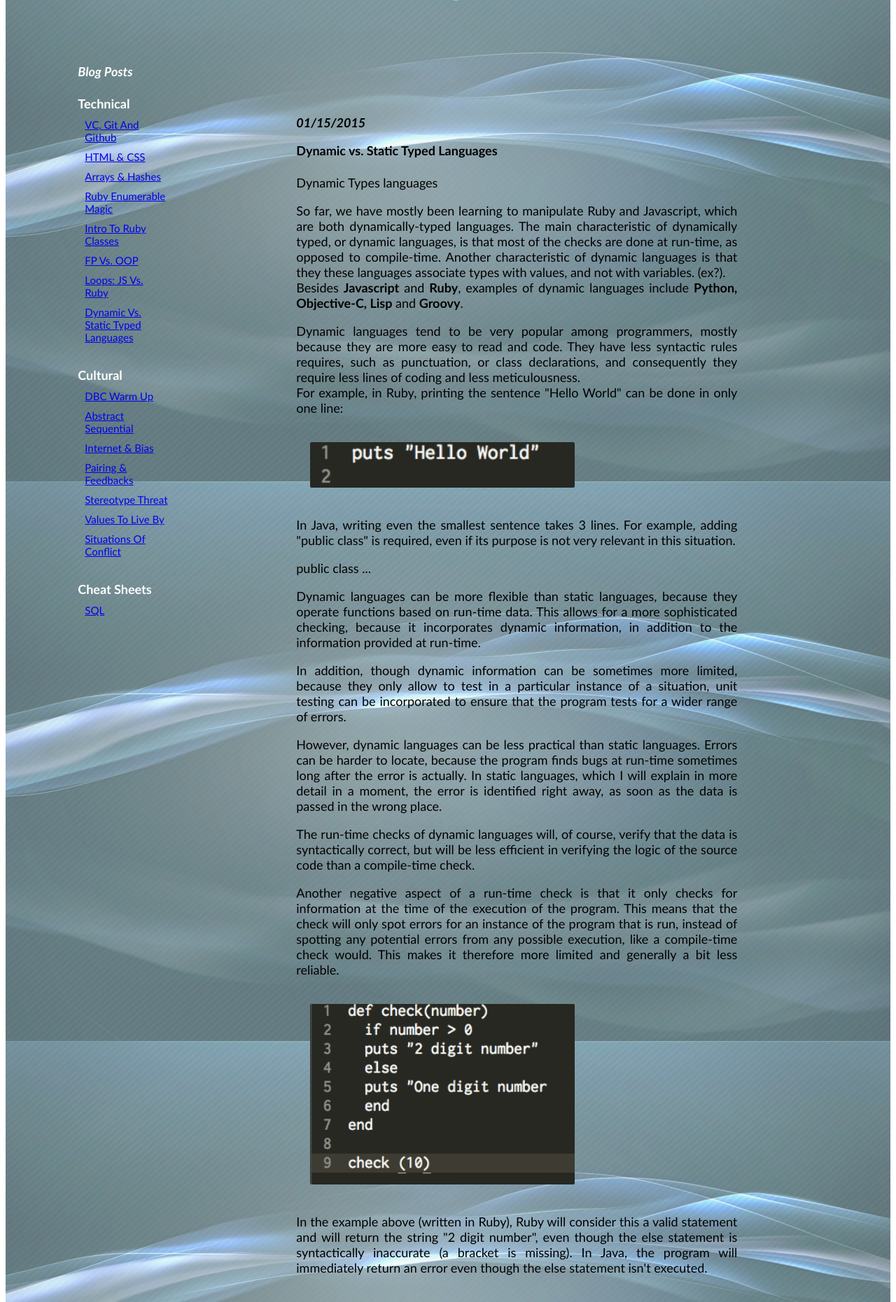
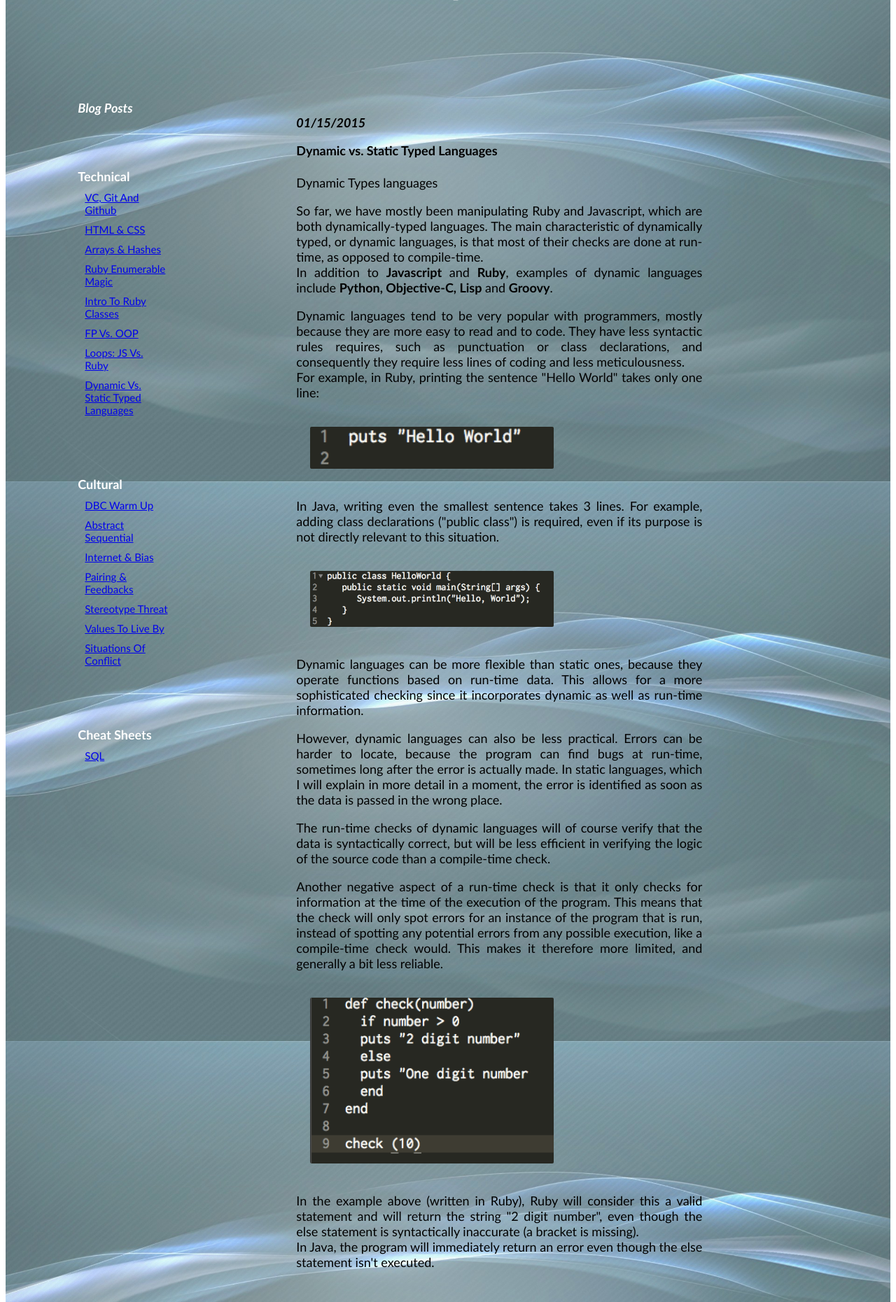
Before and after one commit to samguergen/personal-website, a PHP site: page /blog/t8-tech.html in a window 1280 px wide. Shown: the part 132-1993 px from the top of the page at 70% size. Run offline with PHP 8.4, Linux system fonts and the light colour scheme.

Commit message:
proofread tech blogs

```diff
--- a/blog/c8-conflict.html
+++ b/blog/c8-conflict.html
@@ -63,7 +63,7 @@ ______________________________________________________
 <h4><center> </center></h4>
  <h4><em>02/14/2015</em>
   <p> A Situation of Conflict</p></h4>
-<p>There is always a time in your life, where you find yourself in a conflicting situation. One of the most significant conflicts in my life was my decision to move to the USA for college against my parents' will. They were very hesitant because of the financial investment of a private liberal arts college (even on scholarship), and also about the dangers of my being alone in such a "wild" country.</p>
+<p>There is always a time in your life where you find yourself in a conflicting situation. One of the most significant conflicts in my life was my decision to move to the USA for college against my parents' will. They were very hesitant because of the financial investment of a private liberal arts college (even on scholarship), and also about the dangers of my being alone in such a "wild" country.</p>
 
 <p>As I would attempt to convince them of the opportunities I would benefit from, it seems as though all they cared about was my safety. This situation was rather conflicting, because on one hand, I knew where they came from. If I was a parent and my only child wanted to go study in a other continent and eventually stay for a career, I would be wary and make sure that she/he would carefully consider this choice and be well prepared. On the other hand, I could not understand why they would not even give me this chance. I had proven to them that I was a cautious, intelligent, street-smart and responsible person, but I felt like their overprotectiveness towards me was preventing me from any opportunities that would greatly benefit me in the long run, and generally from any new life experiences.</p>
 
--- a/blog/t8-tech.html
+++ b/blog/t8-tech.html
@@ -67,46 +67,43 @@ ______________________________________________________
 
 <p> Dynamic Types languages</p>
 
-<p>So far, we have mostly been learning to manipulate Ruby and Javascript, which are both dynamically-typed languages. The main characteristic of dynamically typed, or dynamic languages, is that most of the checks are done at run-time, as opposed to compile-time. Another characteristic of dynamic languages is that they these languages associate types with values, and not with variables.
-(ex?).
-<br>Besides <b>Javascript</b> and <b>Ruby</b>, examples of dynamic languages include <b>Python, Objective-C, Lisp</b> and <b>Groovy</b>.</p>
+<p>So far, we have mostly been manipulating Ruby and Javascript, which are both dynamically-typed languages. The main characteristic of dynamically typed, or dynamic languages, is that most of their checks are done at run-time, as opposed to compile-time.
+<br>In addition to <b>Javascript</b> and <b>Ruby</b>, examples of dynamic languages include <b>Python, Objective-C, Lisp</b> and <b>Groovy</b>.</p>
 
-<p>Dynamic languages tend to be very popular among programmers, mostly because they are more easy to read and code. They have less syntactic rules requires, such as punctuation, or class declarations, and consequently they require less lines of coding and less meticulousness.
-<br>For example, in Ruby, printing the sentence "Hello World" can be done in only one line: </p>
+<p>Dynamic languages tend to be very popular with programmers, mostly because they are more easy to read and to code. They have less syntactic rules requires, such as punctuation or class declarations, and consequently they require less lines of coding and less meticulousness.
+<br>For example, in Ruby, printing the sentence "Hello World" takes only one line: </p>
 
 <img src="imgs/helloworldruby.png"/>
 
-<p>In Java, writing even the smallest sentence takes 3 lines. For example, adding "public class" is required, even if its purpose is not very relevant in this situation. </p>
+<p>In Java, writing even the smallest sentence takes 3 lines. For example, adding class declarations ("public class") is required, even if its purpose is not directly relevant to this situation. </p>
 
-public class
-...
+<img src="imgs/helloworldjava.png"/>
 
-<p>Dynamic languages can be more flexible than static languages, because they operate functions based on run-time data. This allows for a more sophisticated checking, because it incorporates dynamic information, in addition to the information provided at run-time.<p>
+<p>Dynamic languages can be more flexible than static ones, because they operate functions based on run-time data. This allows for a more sophisticated checking since it incorporates dynamic as well as run-time information.<p>
 
-<p>In addition, though dynamic information can be sometimes more limited, because they only allow to test in a particular instance of a situation, unit testing can be incorporated to ensure that the program tests for a wider range of errors. </p>
+<p>However, dynamic languages can also be less practical. Errors can be harder to locate, because the program can find bugs at run-time, sometimes long after the error is actually made. In static languages, which I will explain in more detail in a moment, the error is identified as soon as the data is passed in the wrong place.</p>
 
-<p>However, dynamic languages can be less practical than static languages. Errors can be harder to locate, because the program finds bugs at run-time sometimes long after the error is actually. In static languages, which I will explain in more detail in a moment, the error is identified right away, as soon as the data is passed in the wrong place.</p>
+<p>The run-time checks of dynamic languages will of course verify that the data is syntactically correct, but will be less efficient in verifying the logic of the source code than a compile-time check.</p>
 
-<p>The run-time checks of dynamic languages will, of course, verify that the data is syntactically correct, but will be less efficient in verifying the logic of the source code than a compile-time check.</p>
-
-<p>Another negative aspect of a run-time check is that it only checks for information at the time of the execution of the program. This means that the check will only spot errors for an instance of the program that is run, instead of spotting any potential errors from any possible execution, like a compile-time check would. This makes it therefore more limited and generally a bit less reliable. </p>
+<p>Another negative aspect of a run-time check is that it only checks for information at the time of the execution of the program. This means that the check will only spot errors for an instance of the program that is run, instead of spotting any potential errors from any possible execution, like a compile-time check would. This makes it therefore more limited, and generally a bit less reliable. </p>
 
 
 <img src="imgs/runcompile.png"/>
 
-<p> In the example above (written in Ruby), Ruby will consider this a valid statement and will return the string "2 digit number", even though the else statement is syntactically inaccurate (a bracket is missing). In Java, the program will immediately return an error even though the else statement isn't executed.</p>
+<p> In the example above (written in Ruby), Ruby will consider this a valid statement and will return the string "2 digit number", even though the else statement is syntactically inaccurate (a bracket is missing).
+<br>In Java, the program will immediately return an error even though the else statement isn't executed.</p>
 
 &nbsp
 
 <p> Static Types languages</p>
 
-<p>Static typed languages are called conservative languages, because they do not test for operations at run-time, but only at compile-time. <br>Examples of such languages incude C, C++, C#, Java and Haskel.
-<br>A primary reason why most coders use static-typed languages, instead of using "easier-to-reader-and-code" dynamic languages, is because static languages will not only check for a condition or argument at the time of execution only, but will check for all possible instance of the program.
+<p>Static typed languages are called conservative languages, because they do not test for operations at run-time, but only at compile-time. <br>Examples of such languages incude C, C++, C#, Java and Haskel.</p>
+<p>A primary reason why most coders use static-typed languages, instead of using "easier-to-reader-and-code" dynamic languages, is because static languages will not only check for a condition or argument at the time of execution, but will check for all possible instance of the program.
 
-<p>As we see in the example above, a compile-time check in Java will return a syntax error for this program, even though the else statement isn't evaluated. This is practical because is guarantees that the program will run no matter what, and provides a 'preventative debugging'. </p>
-<p>With dynamic languages, run-time checks can give a false sense of safety to the coder, because even if the code will run with all of the arguments provided at the time of execution, there could be a situation that the coder forgot to test for, which ends up returning an error when the code eventually goes live.</p>
-
-<p>Consequently, the 'preventative debugging' offered by compile-time checking not only allows many errors to be caught early in the development cycle, but also saves times to the coder by eliminating the need for running every possible instance of the program.</p>
+<p>As we saw in the example above, a compile-time check in Java will return a syntax error for this program, even though the else statement isn't evaluated. This is practical because is guarantees that the program will run no matter what, and provides a 'preventative debugging' of sorts. </p>
+<p>With dynamic languages, run-time checks can give a false sense of security to the programmer, because even if the code will run with all of the arguments provided at the time of execution, there could be a situation that the programmer didn't predict and forgot to test for, which ends up returning an error when the code eventually goes live.
+</p>
+<p>Consequently, the 'preventative debugging' offered by compile-time checking not only allows many errors to be caught early in the development cycle, but also saves times by eliminating the need for running every possible instance of the program.</p>
 
 
 <p> -Sam </p>
--- a/stylesheets/blog-stylesheet.css
+++ b/stylesheets/blog-stylesheet.css
@@ -98,6 +98,7 @@ padding: 20px;
   font-weight: bolder;
   text-transform: capitalize;
   margin-left:55px;
+  margin-top: 70px;
 }
 
 #leftmainbody ul li{
@@ -118,7 +119,7 @@ margin: 10px;
   margin-top: 100px;
   margin-left: 150px;
  /* margin: 50px 90px 50px 400px;*/
-  width: 630px;
+  width: 580px;
   text-align: justify;
   /*display: inline-block;*/
   height: 300px;
@@ -129,7 +130,7 @@ margin: 10px;
   font-family: "Trebuchet MS", Helvetica, sans-serif;
   font-size: x-large;
   text-align: right;
-  margin-right: 260px;
+  margin-right: 215px;
   margin-top: -20px;
 }
 
--- a/stylesheets/default.css
+++ b/stylesheets/default.css
@@ -97,8 +97,9 @@ height: 400px;
 }
 
 #mewrap img{
+  margin-top: 20px;
   border-radius: 5px;
-  height: 230px;
+  height: 205px;
   float: left;
   border: 0.5px solid #FFFFFF;
 
```
Also changed, not shown: blog/c6-stereotype-threat.html (+9 -9 lines), blog/c7-values.html (+4 -3 lines), blog/t6-oop-concepts.html (+5 -5 lines), blog/t7-JavaScript.html (+11 -9 lines), blog/imgs/helloworldjava.png (added).
